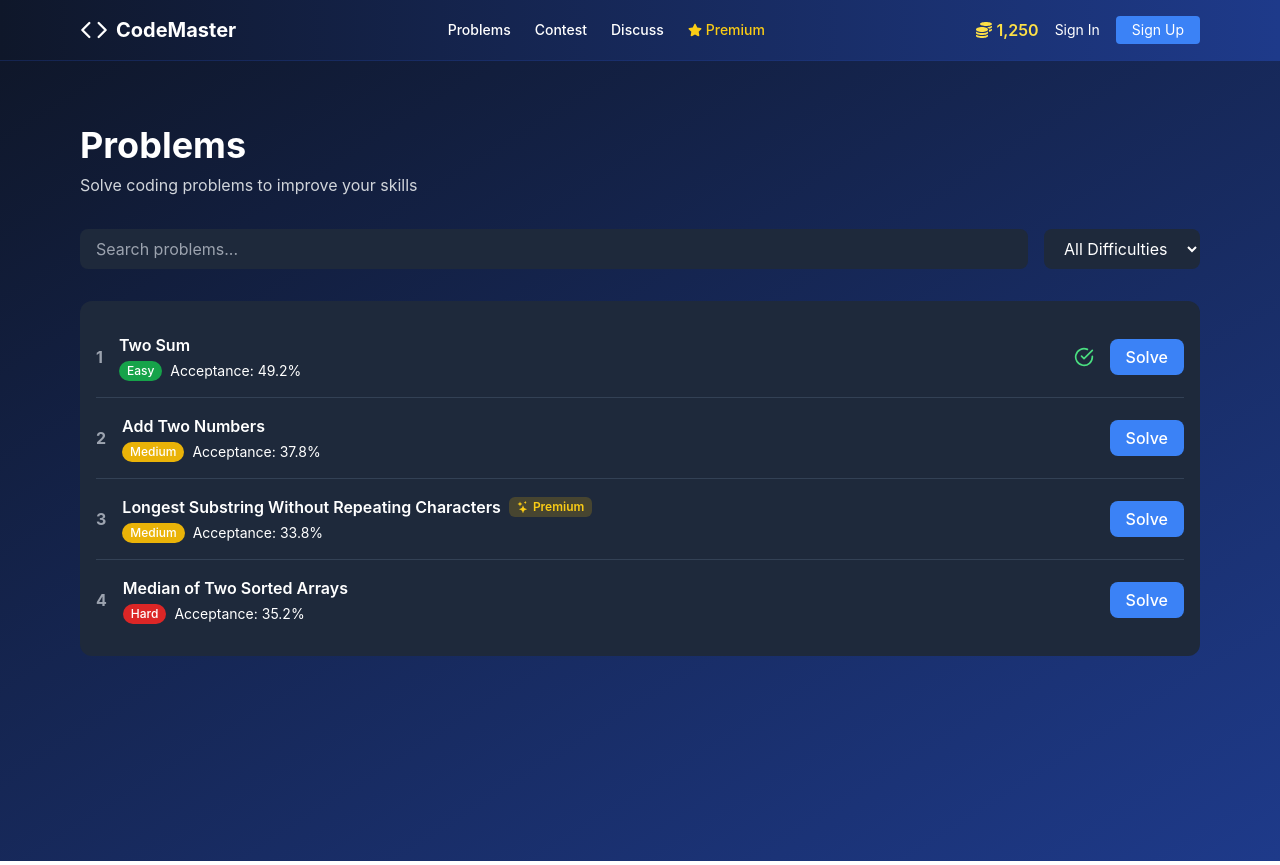
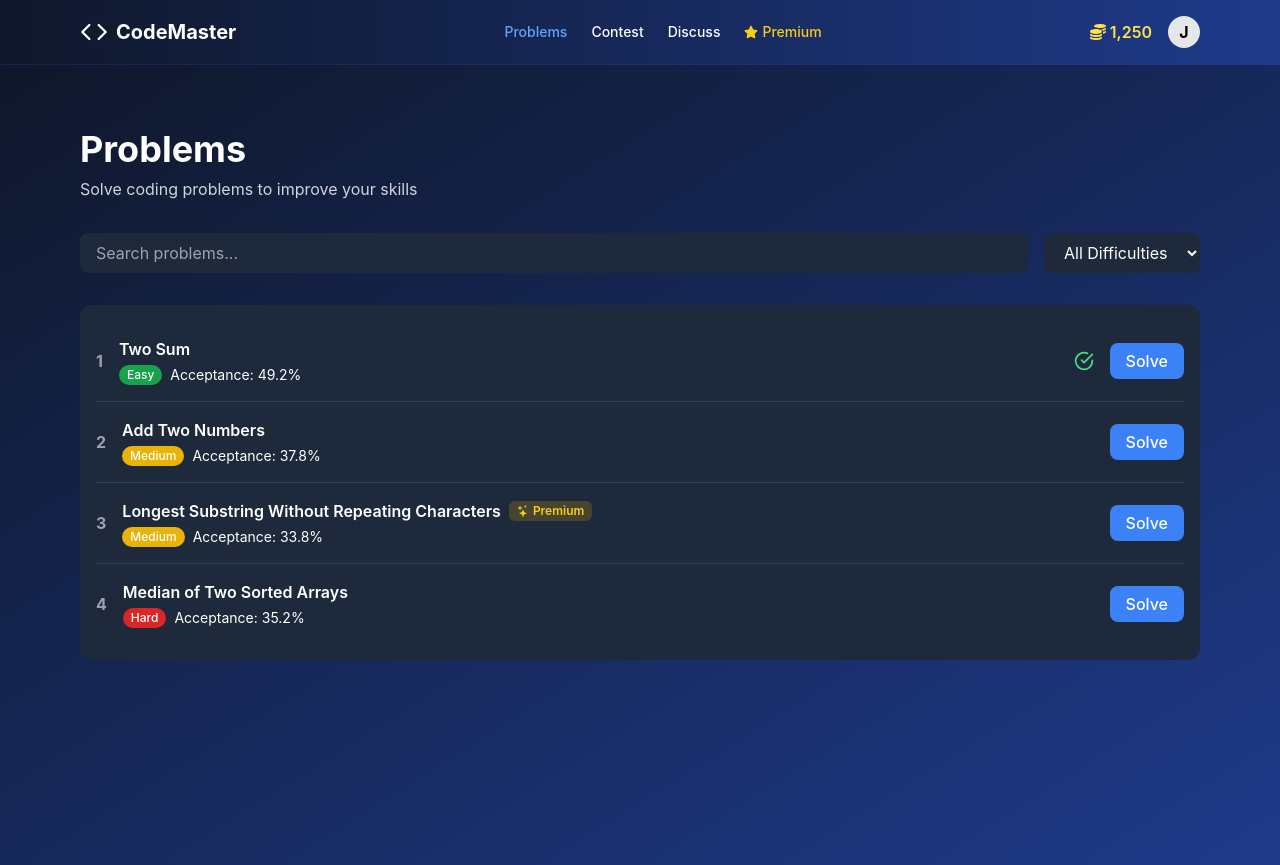
Before and after one commit to techRunnerBySJ/CodeInCodeOut, a React (Create React App) app in the folder frontend/codemaster/: page /problems in a window 1280 px wide. Built offline with nearby package versions, Linux system fonts and the light colour scheme.

Commit message:
Enhance Navbar with dropdown for user profile and settings, and update navigation links to use NavLink for active styling

```diff
--- a/frontend/codemaster/src/components/Navbar.jsx
+++ b/frontend/codemaster/src/components/Navbar.jsx
@@ -1,39 +1,98 @@
-import React from 'react';
+import React, { useState } from 'react';
 import { FiCode } from 'react-icons/fi';
-import { Link } from 'react-router-dom';
-import { FaStar, FaCoins } from 'react-icons/fa';
+import { FaStar, FaCoins, FaUser, FaCog, FaSignOutAlt } from 'react-icons/fa';
+import { NavLink } from 'react-router-dom';
 
-export default function Navbar({ onOpenDialog }) {
+export default function Navbar() {
+  const [dropdownOpen, setDropdownOpen] = useState(false);
+
+  const toggleDropdown = () => setDropdownOpen(!dropdownOpen);
+  const userInitial = "J"; // Replace with dynamic logic as needed
+
   return (
     <nav className="bg-gradient-to-r from-[#0f172a] to-[#1e3a8a] shadow-md py-4 px-6 md:px-20 text-white flex justify-between items-center border-b border-blue-900/40">
-      <div className="font-bold text-xl flex items-center gap-2">
+      <NavLink to="/" className="font-bold text-xl flex items-center gap-2 cursor-pointer">
         <FiCode size={28} /> CodeMaster
-      </div>
+      </NavLink>
 
       <ul className="flex gap-6 items-center text-sm font-medium">
-        <li><Link to="/problems">Problems</Link></li>
-        <li><Link to="/contests">Contest</Link></li>
-        <li><Link to="/discussion">Discuss</Link></li>
+        <li>
+          <NavLink
+            to="/problems"
+            className={({ isActive }) =>
+              isActive ? "text-blue-400" : "text-white"
+            }
+          >
+            Problems
+          </NavLink>
+        </li>
+        <li>
+          <NavLink
+            to="/contests"
+            className={({ isActive }) =>
+              isActive ? "text-blue-400" : "text-white"
+            }
+          >
+            Contest
+          </NavLink>
+        </li>
+        <li>
+          <NavLink
+            to="/discussion"
+            className={({ isActive }) =>
+              isActive ? "text-blue-400" : "text-white"
+            }
+          >
+            Discuss
+          </NavLink>
+        </li>
         <li className="flex items-center gap-1 text-yellow-400">
           <FaStar size={14} />
-          <Link to="/premium">Premium</Link>
+          <NavLink
+            to="/premium"
+            className={({ isActive }) =>
+              isActive ? "text-blue-400" : "text-yellow-400"
+            }
+          >
+            Premium
+          </NavLink>
         </li>
       </ul>
 
-      <div className="flex items-center space-x-4">
-        {/* Simulated user coin count */}
+      <div className="flex items-center space-x-4 relative">
         <div className="flex items-center gap-1 text-yellow-300 font-semibold">
           <FaCoins size={16} />
           <span>1,250</span>
         </div>
 
-        <button className="text-sm" onClick={onOpenDialog}>Sign In</button>
-        <button
-          className="bg-blue-500 hover:bg-blue-600 text-sm px-4 py-1 rounded"
-          onClick={onOpenDialog}
-        >
-          Sign Up
-        </button>
+        <div className="relative">
+          <button
+            className="bg-gray-200 text-black font-bold w-8 h-8 rounded-full flex items-center justify-center hover:opacity-90"
+            onClick={toggleDropdown}
+          >
+            {userInitial}
+          </button>
+
+          {dropdownOpen && (
+            <div className="absolute right-0 mt-2 w-40 bg-[#1e293b] border border-blue-800 text-white text-sm rounded shadow-lg z-50">
+              <NavLink
+                to="/profile"
+                className="block px-4 py-2 hover:bg-blue-800 flex items-center gap-2"
+              >
+                <FaUser /> Profile
+              </NavLink>
+              <NavLink
+                to="/settings"
+                className="block px-4 py-2 hover:bg-blue-800 flex items-center gap-2"
+              >
+                <FaCog /> Settings
+              </NavLink>
+              <button className="w-full text-left px-4 py-2 text-red-400 hover:bg-blue-800 flex items-center gap-2">
+                <FaSignOutAlt /> Logout
+              </button>
+            </div>
+          )}
+        </div>
       </div>
     </nav>
   );
```
